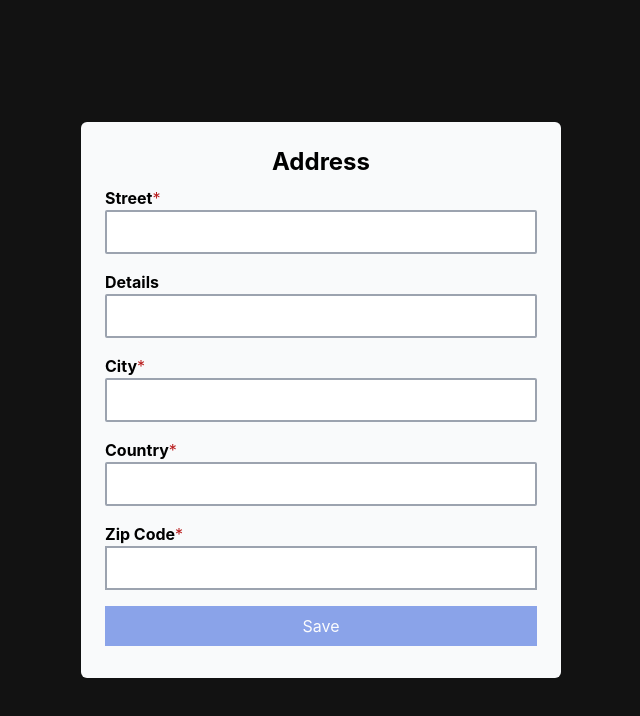
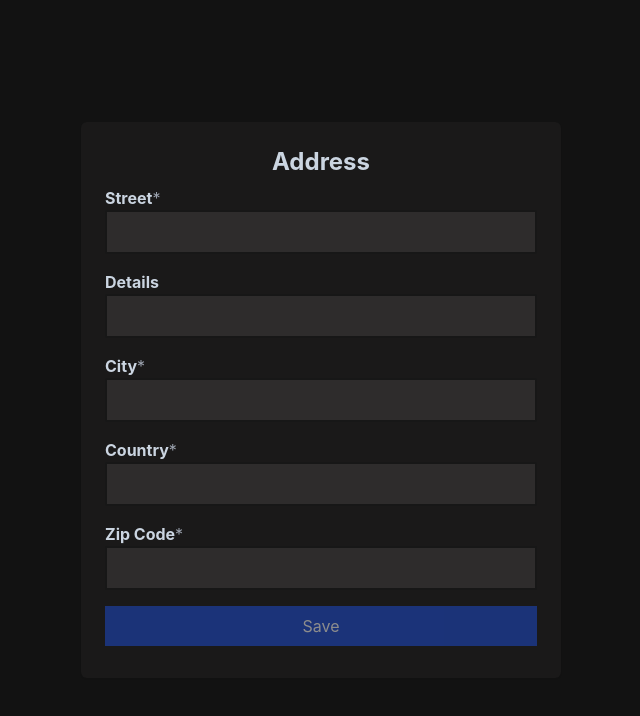
Before and after one commit to tudstk/guitar-website-react, a React (Create React App) app: page /address in a window 1280 px wide. Shown: the top 716 px of the page, without its empty margins (319-959 px from the left). Built offline with nearby package versions, Linux system fonts and the light colour scheme.

Commit message:
address form updated

```diff
--- a/src/Components/address/Address.tsx
+++ b/src/Components/address/Address.tsx
@@ -39,7 +39,7 @@ const AddressSave = () => {
             >
             {(formik) => (
                 <div className="bg-div-gray flex flex-col justify-center items-center w-screen md:h-screen">
-                    <Form className="mx-0 w-72 my-8 md:w-120 bg-gray-50 p-6 flex flex-col shadow-sm rounded-md max-w-full">
+                    <Form className="bg-navbar-black text-slate-300 mx-0 w-72 my-8 md:w-120 p-6 flex flex-col shadow-sm rounded-md max-w-full">
                         <h2 className="text-center text-2xl font-bold">
                         Address
                         </h2>
@@ -47,12 +47,12 @@ const AddressSave = () => {
                             <Label text="Street" required={true} htmlFor="street" />
                              <Field
                                 id="street"
-                                className="p-2 border-2 border-gray-400 rounded-sm"
+                                className="p-2 border-2 bg-navbar-black-2 border-label-border rounded-sm"
                                 name="street"
                             ></Field>
                             <ErrorMessage
                                  component="div"
-                                className="text-red-700"
+                                className="text-red-300"
                                 name="street"
                                 />
                             </div>
@@ -60,12 +60,12 @@ const AddressSave = () => {
                             <Label text="Details" htmlFor="details" />
                             <Field
                                 id="details"
-                                className="p-2 border-2 border-gray-400 rounded-sm"
+                                className="p-2 border-2 bg-navbar-black-2 border-label-border rounded-sm"
                                 name="details"
                                 ></Field>
                             <ErrorMessage
                                 component="div"
-                                className="text-red-700"
+                                className="text-red-300"
                                 name="details"
                                />
                         </div>
@@ -73,12 +73,12 @@ const AddressSave = () => {
                             <Label text="City" required={true} htmlFor="city" />
                             <Field
                                 id="city"
-                                className="p-2 border-2 border-gray-400 rounded-sm"
+                                className="p-2 border-2 bg-navbar-black-2 border-label-border rounded-sm"
                                 name="city"
                             ></Field>
                             <ErrorMessage
                                 component="div"
-                                className="text-red-700"
+                                className="text-red-300"
                                 name="city"
                             />
                         </div>
@@ -86,12 +86,12 @@ const AddressSave = () => {
                             <Label text="Country" required={true} htmlFor="country" />
                             <Field
                                 id="email"
-                                className="p-2 border-2 border-gray-400 rounded-sm"
+                                className="p-2 border-2 bg-navbar-black-2 border-label-border rounded-sm"
                                 name="country"
                             ></Field>
                             <ErrorMessage
                                 component="div"
-                                className="text-red-700"
+                                className="text-red-300"
                                 name="country"
                             />
                         </div>
@@ -99,12 +99,12 @@ const AddressSave = () => {
                             <Label text="Zip Code" required={true} htmlFor="zipcode" />
                             <Field
                                 id="zipcode"
-                                className="p-2 border-2 border-gray-400"
+                                className="p-2 border-2 bg-navbar-black-2 border-label-border"
                                 name="zipcode"
                             ></Field>
                             <ErrorMessage
                                 component="div"
-                                className="text-red-700"
+                                className="text-red-300"
                                 name="zipcode"
                             />
                         </div>
--- a/src/Components/address/Label.tsx
+++ b/src/Components/address/Label.tsx
@@ -10,7 +10,7 @@ const Label = (props: {
     <>
       <label htmlFor={htmlFor}>
         <span className="font-bold">{text}</span>
-        {required && <span className="text-red-700">*</span>}
+        {required && <span className="text-gray-400">*</span>}
       </label>
     </>
   );
--- a/src/Components/cart/Cart2.tsx
+++ b/src/Components/cart/Cart2.tsx
@@ -1,6 +1,4 @@
 import React, { useEffect, useState } from 'react'
-
-
 
 const Cart = ({ cart, setCart, handleChange }:any) => {
     const [price, setPrice] = useState(0);
```
